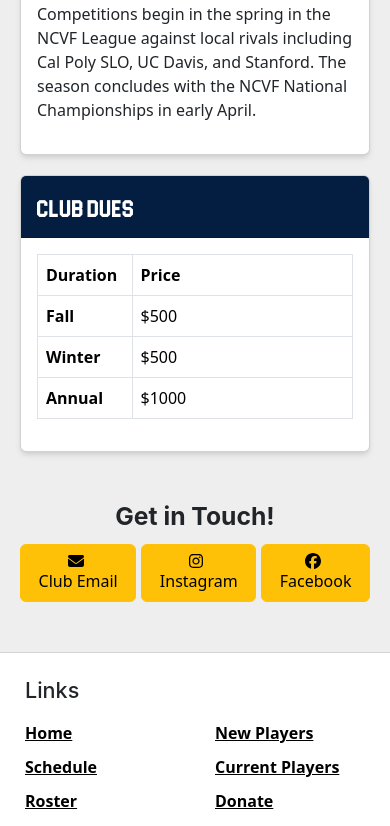
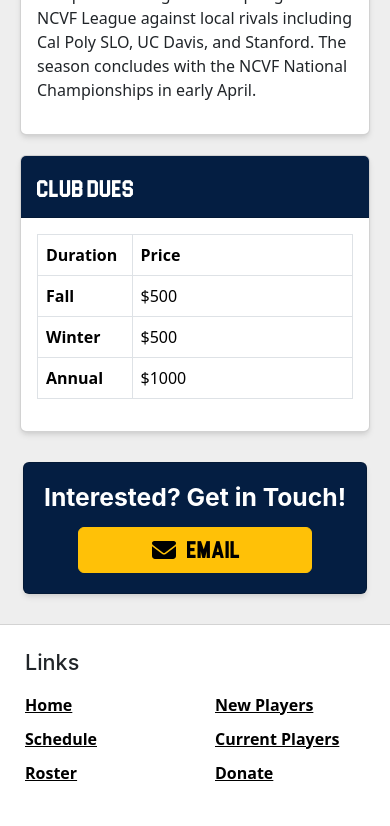
Before and after one commit to ethansaso/cal-mens-volleyball, a React (Create React App) app: page /new-players in a window 390 px wide. Shown: the part 1150-1976 px from the top of the page. Built offline with nearby package versions, Linux system fonts and the light colour scheme.

Commit message:
Reduced excessive vertical padding on mobile layouts; improved call to action on new players page

```diff
--- a/src/assets/scss/_main.scss
+++ b/src/assets/scss/_main.scss
@@ -20,7 +20,7 @@
 
 .main {
   @media only screen and (max-width: 767px) {
-    padding: 50px 20px;
+    padding: 30px 20px;
   }
 
   @media only screen and (max-width: 1023px) and (min-width: 768px) {
--- a/src/assets/scss/baubles/_buttons.scss
+++ b/src/assets/scss/baubles/_buttons.scss
@@ -1,9 +1,3 @@
 .social-button {
-    @media (max-width: 415px) {
-        display: flex;
-        flex-direction: column;
-        align-items: center;
-        padding: 0.5rem;
-        flex-grow: 1;
-    }
+    padding: 0px 30px;
 }
--- a/src/assets/scss/pages/_more-pages.scss
+++ b/src/assets/scss/pages/_more-pages.scss
@@ -5,3 +5,21 @@
 .new-info-col {
     margin-bottom: 20px;
 }
+
+.new-info-cta {
+    display: flex;
+    flex-direction: column;
+    gap: 5px;
+    align-items: center;
+    margin-top: 45px;
+
+    @media (max-width: 767px) {
+        margin-top: 30px;
+    }
+}
+
+.new-info-cta-card {
+    background-color: #041e42;
+    color: white;
+    padding: 20px;
+}
--- a/src/assets/scss/pages/_roster.scss
+++ b/src/assets/scss/pages/_roster.scss
@@ -4,7 +4,6 @@
     flex-direction: row;
     padding: 0;
     margin: 10px 0px;
-    box-shadow: rgba(0, 0, 0, 0.1) 0px 4px 6px -1px, rgba(0, 0, 0, 0.06) 0px 2px 4px -1px;
 
     @media (max-width: 767px) {
         height: auto;
@@ -92,17 +91,16 @@
     justify-content: center;
     width: 40px;
     height: 40px;
-    padding-bottom: 2px;
     margin-right: 8px;
     text-align: center;
     background-color: #041e42;
+    padding-left: 0.125rem;
     color: $cal-gold-color;
+    font-family: 'Blockletter';
 
     @media (max-width: 767px) {
         width: 30px;
         height: 30px;
-        font-size: 1.125rem;
-        padding-bottom: 0px;
     }
 }
 
--- a/src/components/pages/NewPlayers.js
+++ b/src/components/pages/NewPlayers.js
@@ -1,7 +1,6 @@
 import { FontAwesomeIcon } from "@fortawesome/react-fontawesome";
 import { faUserClock, faEarth, faClock, faEnvelope } from "@fortawesome/free-solid-svg-icons";
-import { faInstagram, faFacebook } from "@fortawesome/free-brands-svg-icons";
-import { Button, Card, CardBody, CardFooter, CardHeader, CardTitle, Col, Row, Table } from "reactstrap";
+import { Button, Card, CardBody, CardHeader, CardTitle, Col, Row, Table } from "reactstrap";
 
 const path_prefix = process.env.NODE_ENV === 'production' ? "/cal-mens-volleyball/" : '/'
 
@@ -94,24 +93,18 @@ const NewPlayers = () => {
             </Col>
           </Row>
 
-          <div style={{display: 'flex', flexDirection: 'column', gap: '5px', alignItems: 'center', marginTop: '50px'}}>
-            <h2 style={{fontWeight: 'bold'}}>
-              Get in Touch!
-            </h2>
-            <div style={{display: 'flex', gap: '5px', width: '100%', justifyContent: 'center'}}>
-              <Button className="social-button" color="warning" href="mailto:cal.mensvb@gmail.com" style={{textDecoration: 'none'}}>
-                <FontAwesomeIcon icon={faEnvelope} fixedWidth style={{marginRight: '5px', position: 'relative'}}/>
-                Club Email
-              </Button>
-              <Button className="social-button" color="warning" href="https://www.instagram.com/calclubvolleyball/" style={{textDecoration: 'none'}}>
-                <FontAwesomeIcon icon={faInstagram} fixedWidth style={{marginRight: '5px', position: 'relative'}}/>
-                Instagram
-              </Button>
-              <Button className="social-button" color="warning" href="https://www.facebook.com/calclubvball/" style={{textDecoration: 'none'}}>
-                <FontAwesomeIcon icon={faFacebook} fixedWidth style={{marginRight: '5px', position: 'relative'}}/>
-                Facebook
-              </Button>
-            </div>
+          <div className="new-info-cta">
+            <Card className="new-info-cta-card">
+              <h2 style={{fontWeight: 'bold', marginBottom: '15px'}}>
+                Interested? Get in Touch!
+              </h2>
+              <div style={{display: 'flex', gap: '5px', justifyContent: 'center'}}>
+                <Button href="mailto:cal.mensvb@gmail.com" color="warning" style={{padding: '7px 70px', display: 'flex', alignItems: 'center'}}>
+                <FontAwesomeIcon icon={faEnvelope} fixedWidth size="xl" style={{marginRight: '0.5rem'}}/>
+                  <h2 style={{fontFamily: 'Blockletter', margin: 0}}>EMAIL</h2>
+                </Button>
+              </div>
+            </Card>
           </div>
 
         </main>
```
